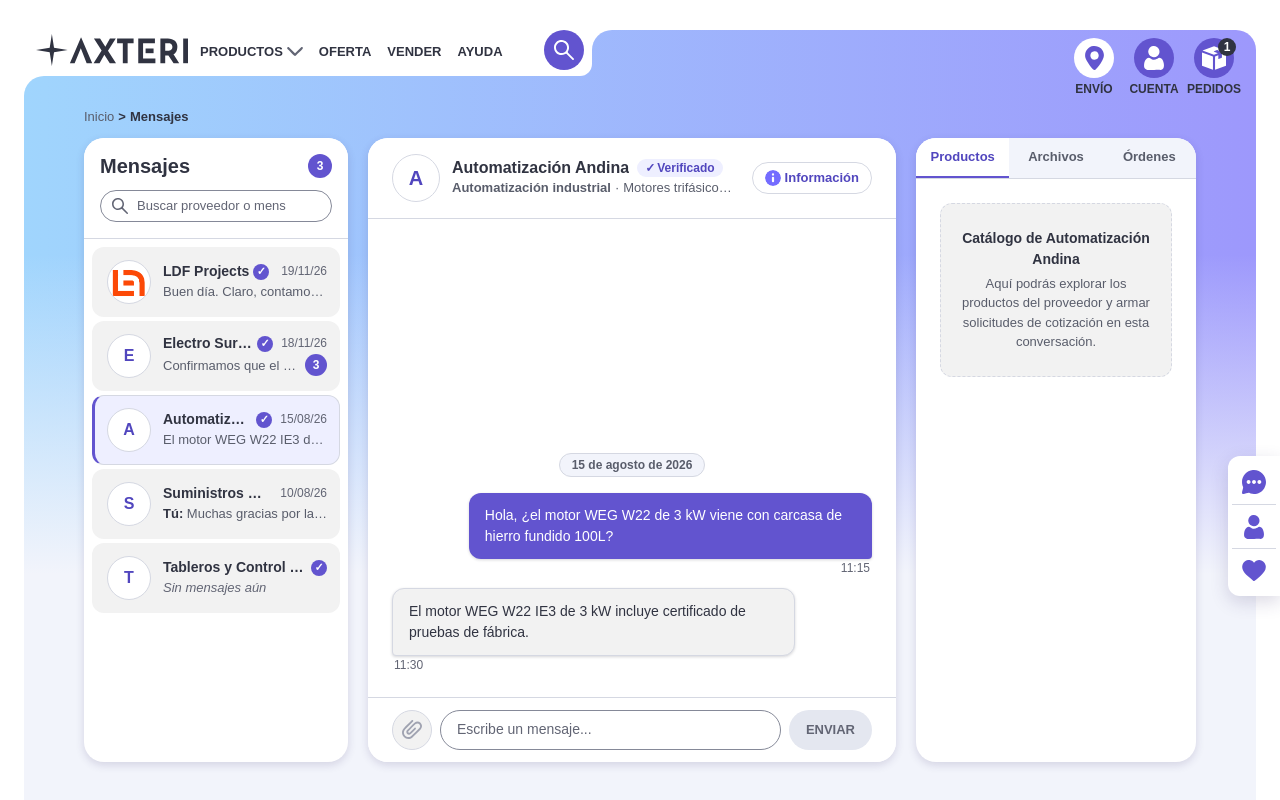
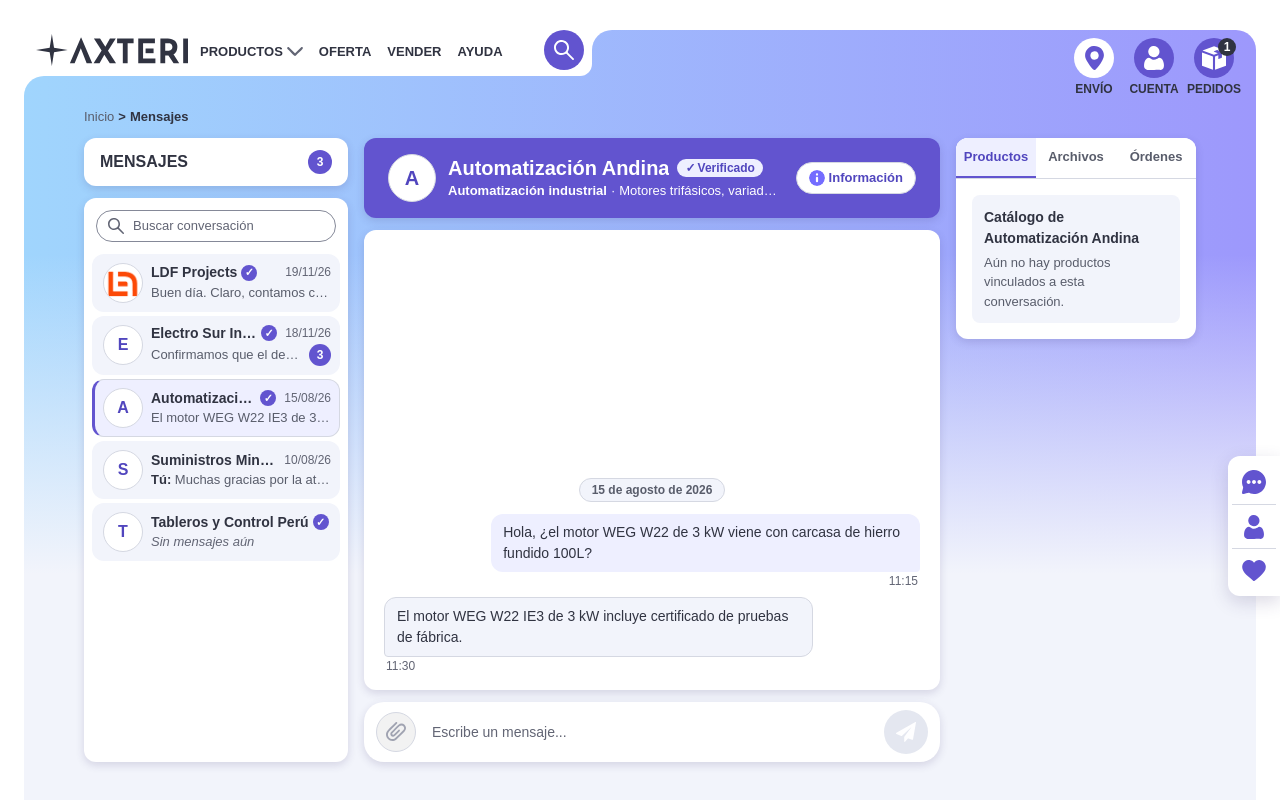
Before and after one commit to Left-4-Dev/axteri-marketplace, an Angular app: page /mensajes/automatizacion-andina in a window 1280 px wide. Shown: the top 800 px of the page. Built offline with nearby package versions, Linux system fonts and the light colour scheme.

Commit message:
fix(messages): refine messaging interface

```diff
--- a/src/app/features/messages/components/conversation-context/conversation-context.html
+++ b/src/app/features/messages/components/conversation-context/conversation-context.html
@@ -143,8 +143,7 @@
               Catálogo de {{ currentSeller.name }}
             </p>
             <p class="conversation-context__placeholder-copy">
-              Aquí podrás explorar los productos del proveedor y armar solicitudes de cotización en
-              esta conversación.
+              Aún no hay productos vinculados a esta conversación.
             </p>
           </div>
         }
@@ -152,8 +151,7 @@
           <div class="conversation-context__placeholder">
             <p class="conversation-context__placeholder-title">Archivos compartidos</p>
             <p class="conversation-context__placeholder-copy">
-              Aquí se agruparán los documentos e imágenes asociados a la conversación con
-              {{ currentSeller.name }}.
+              Aún no se han compartido archivos con {{ currentSeller.name }}.
             </p>
           </div>
         }
@@ -161,7 +159,7 @@
           <div class="conversation-context__placeholder">
             <p class="conversation-context__placeholder-title">Órdenes de compra</p>
             <p class="conversation-context__placeholder-copy">
-              Aquí aparecerán los resúmenes de órdenes de compra emitidas en esta conversación.
+              Aún no hay órdenes de compra en esta conversación.
             </p>
           </div>
         }
--- a/src/app/features/messages/components/conversation-context/conversation-context.scss
+++ b/src/app/features/messages/components/conversation-context/conversation-context.scss
@@ -15,8 +15,8 @@ $bp-tablet-max: 79.9375rem;
   flex-direction: column;
   min-inline-size: 0;
   min-block-size: 0;
-  block-size: 100%;
-  border-radius: var(--radius-lg);
+  max-block-size: 100%;
+  border-radius: var(--radius-md);
   background: var(--color-surface);
   box-shadow: var(--shadow-card);
   overflow: hidden;
@@ -66,7 +66,7 @@ $bp-tablet-max: 79.9375rem;
     display: grid;
     grid-template-columns: repeat(3, minmax(0, 1fr));
     border-block-end: 1px solid var(--color-border);
-    background: var(--color-surface-tinted);
+    background: var(--color-surface);
   }
 
   &__tab {
@@ -98,7 +98,7 @@ $bp-tablet-max: 79.9375rem;
 
     &--active {
       border-block-end-color: var(--color-action);
-      background: var(--color-surface);
+      background: var(--color-accent-subtle);
       color: var(--color-accent-text);
       font-weight: var(--font-weight-bold);
     }
@@ -111,7 +111,7 @@ $bp-tablet-max: 79.9375rem;
     align-items: stretch;
     justify-content: flex-start;
     min-block-size: 0;
-    padding: var(--space-lg);
+    padding: var(--space-md);
     overflow-y: auto;
     overscroll-behavior: contain;
   }
@@ -122,11 +122,9 @@ $bp-tablet-max: 79.9375rem;
     align-content: start;
     gap: var(--space-xs);
     flex: 0 0 auto;
-    padding: var(--space-lg) var(--space-md);
-    border: 1px dashed var(--color-border);
-    border-radius: var(--radius-md);
-    background: var(--color-surface-muted);
-    text-align: center;
+    padding: var(--space-ms);
+    border-radius: var(--radius-sm);
+    background: var(--color-surface-tinted);
   }
 
   &__empty {
@@ -307,6 +305,7 @@ $bp-tablet-max: 79.9375rem;
 
 @media (max-width: $bp-tablet-max) {
   .conversation-context {
+    block-size: 100%;
     border-radius: 0;
 
     &__mobile-bar {
--- a/src/app/features/messages/components/conversation-header/conversation-header.scss
+++ b/src/app/features/messages/components/conversation-header/conversation-header.scss
@@ -15,8 +15,10 @@ $bp-mobile-max: 47.9375rem;
   justify-content: space-between;
   gap: var(--space-md);
   padding: var(--space-md) var(--space-lg);
-  border-block-end: 1px solid var(--color-border);
-  background: var(--color-surface);
+  border-radius: var(--radius-md);
+  background: var(--color-action);
+  color: var(--color-on-action);
+  box-shadow: var(--shadow-card);
 
   &__identity {
     display: flex;
@@ -47,7 +49,7 @@ $bp-mobile-max: 47.9375rem;
     }
 
     &:focus-visible {
-      outline: 2px solid var(--color-focus);
+      outline: 2px solid var(--color-on-action);
       outline-offset: 2px;
     }
   }
@@ -102,8 +104,8 @@ $bp-mobile-max: 47.9375rem;
   &__name {
     margin: 0;
     overflow: hidden;
-    color: var(--color-text);
-    font-size: var(--font-size-body);
+    color: inherit;
+    font-size: var(--font-size-section-title);
     font-weight: var(--font-weight-bold);
     line-height: var(--line-height-heading);
     text-overflow: ellipsis;
@@ -130,7 +132,7 @@ $bp-mobile-max: 47.9375rem;
     gap: var(--space-xs);
     min-inline-size: 0;
     margin: 0;
-    color: var(--color-text-secondary);
+    color: var(--color-on-action);
     font-size: var(--font-size-secondary);
     line-height: var(--line-height-label);
   }
@@ -179,13 +181,13 @@ $bp-mobile-max: 47.9375rem;
     }
 
     &:focus-visible {
-      outline: 2px solid var(--color-focus);
+      outline: 2px solid var(--color-on-action);
       outline-offset: 2px;
     }
 
     &--active {
-      border-color: var(--color-action);
-      background: var(--color-action);
+      border-color: var(--color-on-action);
+      background: var(--color-action-active);
       color: var(--color-on-action);
 
       &:hover {
@@ -214,6 +216,12 @@ $bp-mobile-max: 47.9375rem;
 @media (max-width: $bp-tablet-max) {
   .conversation-header {
     padding: var(--space-ms) var(--space-md);
+
+    flex-wrap: wrap;
+
+    &__identity {
+      flex-basis: 16rem;
+    }
 
     &__action--context {
       display: inline-flex;
--- a/src/app/features/messages/components/conversation-list/conversation-list.html
+++ b/src/app/features/messages/components/conversation-list/conversation-list.html
@@ -1,6 +1,5 @@
 <aside class="conversation-list" aria-labelledby="messages-list-title">
   <header class="conversation-list__header">
-    <div class="conversation-list__title-row">
     <h1 class="conversation-list__title" id="messages-list-title">Mensajes</h1>
     @if (totalUnreadCount() > 0) {
       <span
@@ -10,8 +9,9 @@
         {{ totalUnreadCount() }}
       </span>
     }
-    </div>
+  </header>
 
+  <div class="conversation-list__panel">
     <div class="conversation-list__search" role="search">
       <span class="conversation-list__search-icon" aria-hidden="true"></span>
       <input
@@ -19,7 +19,7 @@
         type="search"
         name="conversationSearch"
         aria-label="Buscar conversaciones por proveedor o mensaje"
-        placeholder="Buscar proveedor o mensaje"
+        placeholder="Buscar conversación"
         autocomplete="off"
         [value]="searchTerm()"
         (input)="onSearchInput($event)"
@@ -35,7 +35,6 @@
         </button>
       }
     </div>
-  </header>
 
     @if (conversations().length > 0) {
       <ul class="conversation-list__items" aria-label="Conversaciones con proveedores">
@@ -122,4 +121,5 @@
         </p>
       </div>
     }
+  </div>
 </aside>
--- a/src/app/features/messages/components/conversation-list/conversation-list.scss
+++ b/src/app/features/messages/components/conversation-list/conversation-list.scss
@@ -12,20 +12,24 @@
   min-inline-size: 0;
   min-block-size: 0;
   block-size: 100%;
-  border-radius: var(--radius-lg);
-  background: var(--color-surface);
-  box-shadow: var(--shadow-card);
-  overflow: hidden;
+  gap: var(--space-ms);
+
+  &__panel {
+    display: flex;
+    flex-direction: column;
+    flex: 1;
+    min-block-size: 0;
+    border-radius: var(--radius-md);
+    background: var(--color-surface);
+    box-shadow: var(--shadow-card);
+    overflow: hidden;
+  }
 
   &__header {
-    display: grid;
-    gap: var(--space-ms);
-    padding: var(--space-md);
-    border-block-end: 1px solid var(--color-border);
+    padding: var(--space-ms) var(--space-md);
+    border-radius: var(--radius-md);
     background: var(--color-surface);
-  }
-
-  &__title-row {
+    box-shadow: var(--shadow-card);
     display: flex;
     align-items: center;
     justify-content: space-between;
@@ -35,7 +39,8 @@
   &__title {
     margin: 0;
     color: var(--color-text);
-    font-size: var(--font-size-section-title);
+    font-size: var(--font-size-body);
+    text-transform: uppercase;
     font-weight: var(--font-weight-bold);
     line-height: var(--line-height-heading);
   }
@@ -56,6 +61,7 @@
 
   &__search {
     position: relative;
+    margin: var(--space-ms) var(--space-ms) var(--space-xs);
     display: flex;
     align-items: center;
   }
@@ -138,14 +144,14 @@
 
   &__item {
     display: grid;
-    grid-template-columns: 2.75rem minmax(0, 1fr);
+    grid-template-columns: var(--control-height) minmax(0, 1fr);
     align-items: center;
-    gap: var(--space-ms);
-    padding: var(--space-ms);
+    gap: var(--space-sm);
+    padding: var(--space-sm);
     border: 1px solid transparent;
     border-inline-start: 3px solid transparent;
     border-radius: var(--radius-md);
-    background: var(--color-surface-muted);
+    background: var(--color-surface-tinted);
     color: var(--color-text);
     text-decoration: none;
     transition:
@@ -172,8 +178,8 @@
   &__avatar {
     display: grid;
     place-items: center;
-    inline-size: 2.75rem;
-    block-size: 2.75rem;
+    inline-size: var(--control-height);
+    block-size: var(--control-height);
     border: 1px solid var(--color-border);
     border-radius: 50%;
     background: var(--color-surface);
--- a/src/app/features/messages/components/message-composer/message-composer.html
+++ b/src/app/features/messages/components/message-composer/message-composer.html
@@ -14,6 +14,7 @@
     <textarea
       class="message-composer__textarea"
       [class.message-composer__textarea--empty]="!draft()"
+      [class.message-composer__textarea--single-line]="isSingleLine()"
       name="messageBody"
       rows="1"
       [disabled]="disabled()"
@@ -30,6 +31,15 @@
     [disabled]="!canSubmit()"
     aria-label="Enviar mensaje"
   >
-    <span class="message-composer__submit-label">Enviar</span>
+    <img
+      #sendIcon
+      class="message-composer__send-icon"
+      src="/assets/icons/messages/send.svg"
+      alt=""
+      hidden
+      (load)="sendIcon.hidden = false"
+      (error)="sendIcon.hidden = true"
+    />
+    <span class="message-composer__send-fallback" aria-hidden="true">→</span>
   </button>
 </form>
--- a/src/app/features/messages/components/message-composer/message-composer.scss
+++ b/src/app/features/messages/components/message-composer/message-composer.scss
@@ -1,5 +1,3 @@
-@use '../../../../../styles/breakpoints' as bp;
-
 $bp-mobile-max: 47.9375rem;
 
 :host {
@@ -11,8 +9,9 @@ $bp-mobile-max: 47.9375rem;
   display: flex;
   align-items: center;
   gap: var(--space-sm);
-  padding: var(--space-ms) var(--space-lg);
-  border-block-start: 1px solid var(--color-border);
+  padding: var(--space-sm) var(--space-ms);
+  border-radius: var(--radius-lg);
+  box-shadow: var(--shadow-card);
   background: var(--color-surface);
 
   &__attachment {
@@ -37,9 +36,19 @@ $bp-mobile-max: 47.9375rem;
   }
 
   &__field {
+    position: relative;
     display: flex;
     flex: 1;
     min-inline-size: 0;
+
+    // &:has(textarea:focus-visible)::before {
+    //   content: '';
+    //   position: absolute;
+    //   inset-inline-start: 0;
+    //   inset-block: var(--space-ms);
+    //   border-inline-start: var(--space-2xs) solid var(--color-focus);
+    //   pointer-events: none;
+    // }
   }
 
   &__sr-only {
@@ -60,17 +69,21 @@ $bp-mobile-max: 47.9375rem;
     block-size: var(--control-height);
     min-block-size: var(--control-height);
     max-block-size: 6.5rem;
-    padding: 0.5625rem var(--space-md);
-    border: 1px solid var(--color-border-control);
-    border-radius: var(--radius-lg);
-    background: var(--color-surface);
+    padding: var(--space-sm);
+    border: 0;
+    border-radius: var(--radius-sm);
+    background: transparent;
     color: var(--color-text);
     font-family: var(--font-primary);
     font-size: var(--font-size-body-small);
-    line-height: 1.3;
+    line-height: var(--line-height-label);
     resize: none;
     overflow-y: auto;
-    transition: border-color var(--motion-fast) ease;
+    transition: background-color var(--motion-fast) ease;
+
+    &--single-line {
+      line-height: calc(var(--control-height) - (2 * var(--space-sm)));
+    }
 
     &--empty {
       overflow: hidden;
@@ -82,11 +95,13 @@ $bp-mobile-max: 47.9375rem;
       color: var(--color-text-muted);
     }
 
-    &:focus-visible {
-      border-color: var(--color-focus);
+    &:focus {
       outline: none;
-      box-shadow: var(--shadow-focus);
     }
+
+    // &:focus-visible {
+    //   background: var(--color-surface-tinted);
+    // }
 
     &:disabled {
       background: var(--color-disabled-surface);
@@ -100,17 +115,16 @@ $bp-mobile-max: 47.9375rem;
     align-items: center;
     justify-content: center;
     flex-shrink: 0;
-    min-block-size: var(--control-height);
-    padding: var(--space-sm) var(--space-md);
+    inline-size: var(--control-height-large);
+    block-size: var(--control-height-large);
+    padding: 0;
     border: 1px solid transparent;
     border-radius: var(--radius-pill);
     background: var(--color-action);
     color: var(--color-on-action);
     font-family: var(--font-primary);
-    font-size: var(--control-font-size);
-    font-weight: var(--font-weight-bold);
-    line-height: var(--line-height-label);
-    text-transform: uppercase;
+    font-size: var(--icon-size-lg);
+    line-height: 1;
     cursor: pointer;
     transition: background-color var(--motion-fast) ease;
 
@@ -133,33 +147,25 @@ $bp-mobile-max: 47.9375rem;
       cursor: not-allowed;
     }
   }
+
+  &__send-icon {
+    inline-size: var(--icon-size-md);
+    block-size: var(--icon-size-md);
+    object-fit: contain;
+
+    &:not([hidden]) + .message-composer__send-fallback {
+      display: none;
+    }
+  }
 }
 
 @media (max-width: $bp-mobile-max) {
   .message-composer {
     gap: var(--space-xs);
-    padding: var(--space-sm) var(--space-ms);
 
     &__attachment {
       inline-size: 2.25rem;
       block-size: 2.25rem;
     }
-
-    &__textarea {
-      padding-inline: var(--space-ms);
-    }
-
-    &__submit {
-      padding-inline: var(--space-ms);
-    }
   }
 }
-
-@media (max-width: bp.$sm) {
-  .message-composer {
-    &__submit {
-      padding-inline: var(--space-sm);
-      font-size: var(--font-size-caption);
-    }
-  }
-}
--- a/src/app/features/messages/components/message-composer/message-composer.ts
+++ b/src/app/features/messages/components/message-composer/message-composer.ts
@@ -21,6 +21,7 @@ export class MessageComposer {
   readonly messageSubmitted = output<string>();
 
   protected readonly draft = signal('');
+  protected readonly isSingleLine = computed(() => !this.draft().includes('\n'));
   protected readonly canSubmit = computed(() => !this.disabled() && this.draft().trim().length > 0);
 
   protected onDraftInput(event: Event): void {
--- a/src/app/features/messages/components/message-list/message-list.scss
+++ b/src/app/features/messages/components/message-list/message-list.scss
@@ -14,19 +14,22 @@ $bp-mobile-max: 47.9375rem;
   flex-direction: column;
   min-inline-size: 0;
   min-block-size: 0;
-  padding: var(--space-lg);
+  padding: var(--space-md) var(--space-ml);
+  border-radius: var(--radius-md);
+  background: var(--color-surface);
+  box-shadow: var(--shadow-card);
   overflow-y: auto;
   overscroll-behavior: contain;
 
   &__timeline {
     display: grid;
-    gap: var(--space-lg);
+    gap: var(--space-md);
     margin-block-start: auto;
   }
 
   &__group {
     display: grid;
-    gap: var(--space-md);
+    gap: var(--space-ms);
   }
 
   &__date-separator {
@@ -46,7 +49,7 @@ $bp-mobile-max: 47.9375rem;
 
   &__items {
     display: grid;
-    gap: var(--space-ms);
+    gap: var(--space-sm);
     margin: 0;
     padding: 0;
     list-style: none;
@@ -75,7 +78,7 @@ $bp-mobile-max: 47.9375rem;
   &__message {
     display: grid;
     gap: var(--space-2xs);
-    max-inline-size: min(36rem, 84%);
+    max-inline-size: min(33rem, 80%);
 
     &--incoming {
       justify-self: start;
@@ -89,22 +92,21 @@ $bp-mobile-max: 47.9375rem;
   }
 
   &__bubble {
-    padding: var(--space-ms) var(--space-md);
+    padding: var(--space-sm) var(--space-ms);
     border-radius: var(--radius-md);
-    box-shadow: var(--shadow-control);
     overflow-wrap: anywhere;
 
     .message-list__message--incoming & {
       border: 1px solid var(--color-border);
       border-end-start-radius: var(--radius-xs);
-      background: var(--color-surface-muted);
+      background: var(--color-surface-tinted);
       color: var(--color-text);
     }
 
     .message-list__message--outgoing & {
       border-end-end-radius: var(--radius-xs);
-      background: var(--color-action);
-      color: var(--color-on-action);
+      background: var(--color-accent-subtle);
+      color: var(--color-text);
     }
   }
 
--- a/src/app/features/messages/pages/messages-page/messages-page.scss
+++ b/src/app/features/messages/pages/messages-page/messages-page.scss
@@ -94,8 +94,8 @@ $bp-mobile-max: 47.9375rem;
 
   &__workspace {
     display: grid;
-    grid-template-columns: 19.5rem minmax(0, 1fr) 21.5rem;
-    gap: var(--layout-card-gap);
+    grid-template-columns: minmax(17rem, 23fr) minmax(0, 57fr) minmax(15rem, 20fr);
+    gap: var(--space-md);
     block-size: clamp(34rem, calc(100dvh - var(--header-content-offset, 6rem) - 5.5rem), 48rem);
     min-inline-size: 0;
     min-block-size: 0;
@@ -114,6 +114,10 @@ $bp-mobile-max: 47.9375rem;
     min-inline-size: 0;
     min-block-size: 0;
     block-size: 100%;
+    gap: var(--space-ms);
+  }
+
+  &__chat:has(.messages-page__not-found) {
     border-radius: var(--radius-lg);
     background: var(--color-surface);
     box-shadow: var(--shadow-card);
@@ -160,7 +164,7 @@ $bp-mobile-max: 47.9375rem;
 @media (max-width: $bp-desktop-compact) {
   .messages-page {
     &__workspace {
-      grid-template-columns: 16.5rem minmax(0, 1fr) 17.5rem;
+      grid-template-columns: 16.5rem minmax(0, 1fr) 15rem;
     }
   }
 }
```
Also changed, not shown: public/assets/icons/messages/send.svg (added). Lines whose indentation alone changed are shown as unchanged.
